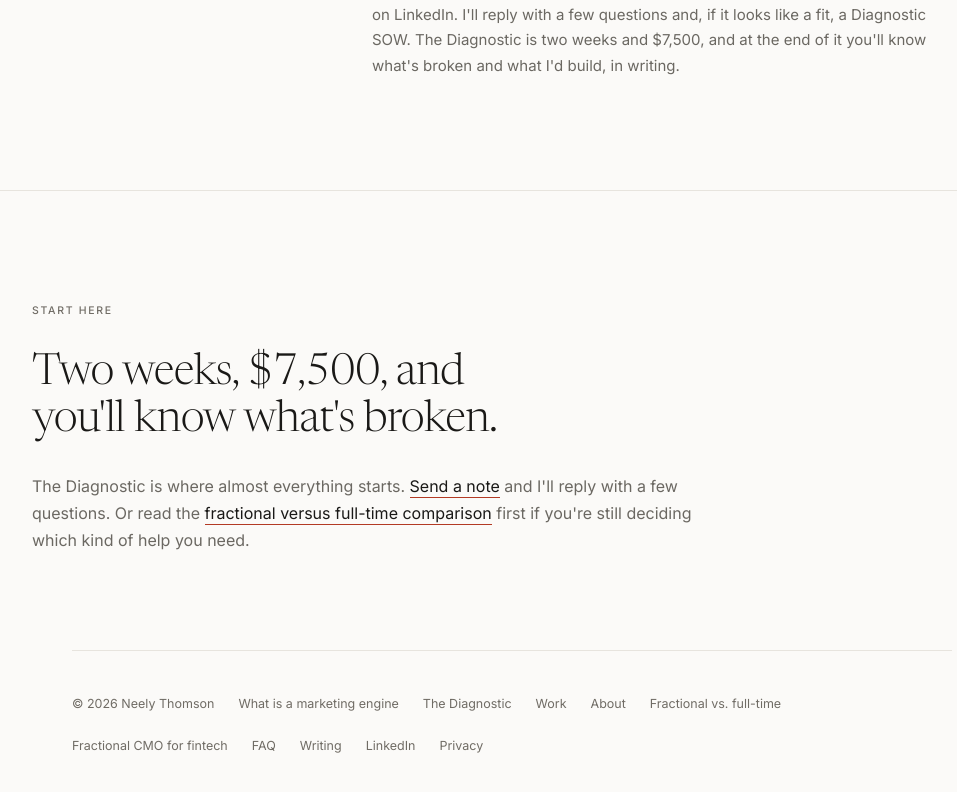
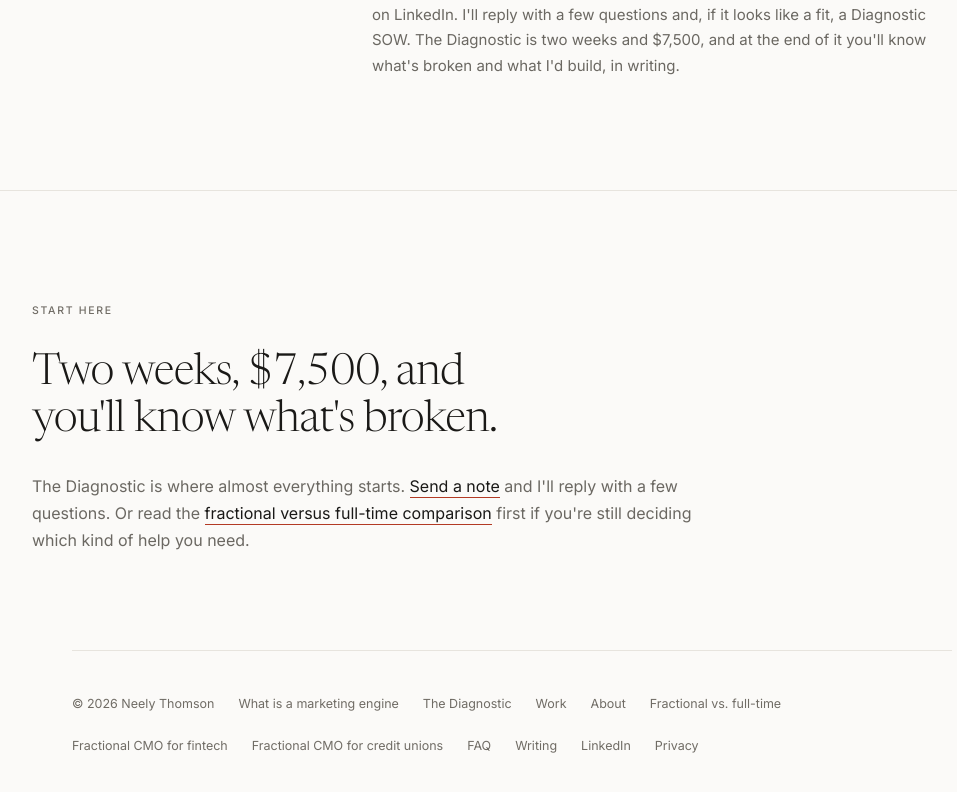
Before and after one commit to neelythomson/neelythomson-site, a Next.js app: page /faq in a window 1280 px wide. Shown: the part 8287-9079 px from the top of the page, without its empty margins (128-1085 px from the left). Built offline with nearby package versions, Linux system fonts and the light colour scheme.

Commit message:
footer: link fractional CMO for credit unions

```diff
--- a/src/components/Footer.tsx
+++ b/src/components/Footer.tsx
@@ -21,6 +21,9 @@ export default function Footer() {
         <a href="/fractional-cmo-fintech" className="transition-colors hover:text-accent">
           Fractional CMO for fintech
         </a>
+        <a href="/fractional-cmo-credit-unions" className="transition-colors hover:text-accent">
+          Fractional CMO for credit unions
+        </a>
         <a href="/faq" className="transition-colors hover:text-accent">
           FAQ
         </a>
```
